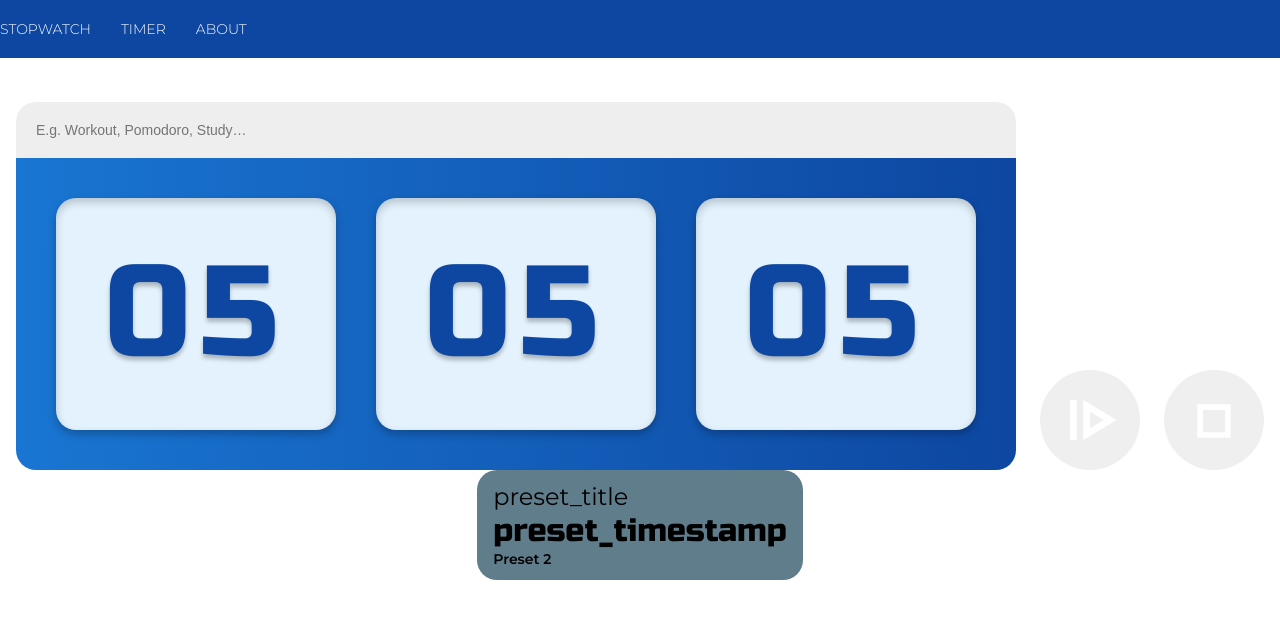
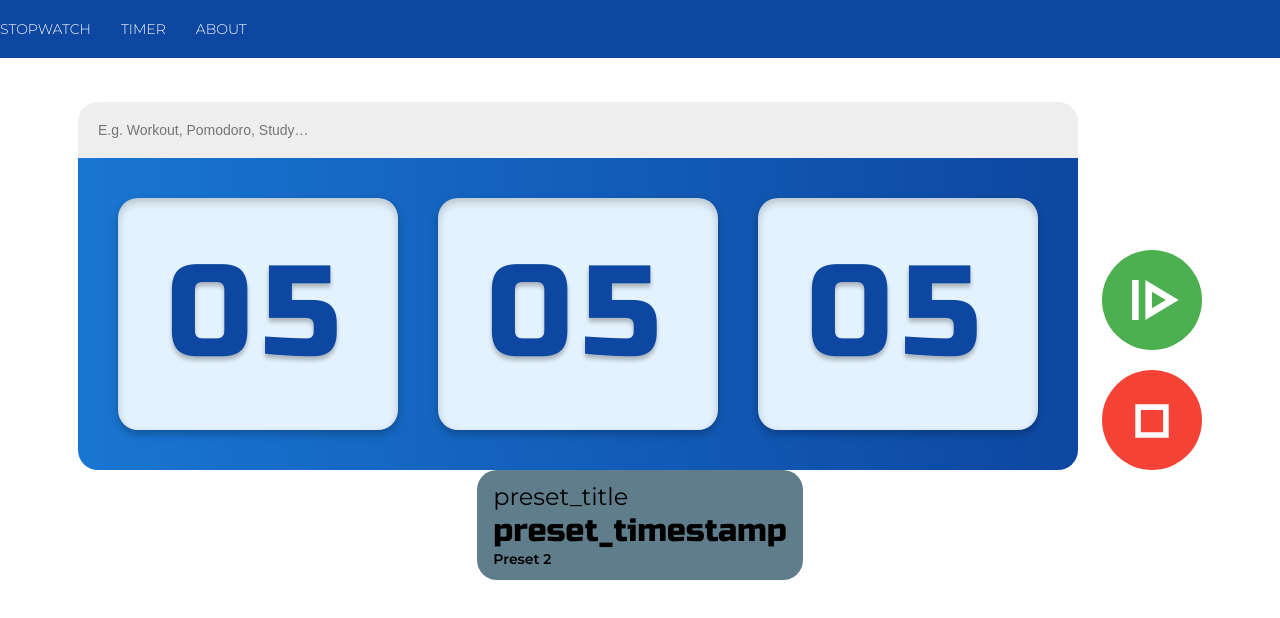
Before and after one commit to sirajularfin/simple-stopwatch, a Next.js app: page /timer in a window 1280 px wide. Shown: the top 618 px of the page. Built offline with nearby package versions, Linux system fonts and the light colour scheme; no server answers.

Commit message:
improve action buttons

```diff
--- a/src/app/(routes)/timer/page.tsx
+++ b/src/app/(routes)/timer/page.tsx
@@ -26,8 +26,10 @@ export default async function Timer() {
 						mode={APPLICATION_MODES.TIMER}
 					/>
 				</div>
-				<ActionButton type={ACTION_TYPES.PLAY} />
-				<ActionButton type={ACTION_TYPES.STOP} />
+				<div className={classes.actionButtons}>
+					<ActionButton type={ACTION_TYPES.PLAY} />
+					<ActionButton type={ACTION_TYPES.STOP} />
+				</div>
 			</div>
 			<Preset
 				title={t('preset_title')}
--- a/src/app/(routes)/timer/style.module.scss
+++ b/src/app/(routes)/timer/style.module.scss
@@ -15,3 +15,9 @@
   gap: convertPxToRem(24);
   align-items: end;
 }
+
+.actionButtons {
+  display: flex;
+  flex-direction: column;
+  gap: convertPxToRem(20);
+}
--- a/src/common/styles/abstracts/variables.scss
+++ b/src/common/styles/abstracts/variables.scss
@@ -27,6 +27,9 @@ $colors: (
 	grey-700: #616161,
 	grey-800: #424242,
 
+	amber-500: #FFC107,
+
+	blue-grey-400: #78909C,
 	blue-grey-500: #607d8b,
 
 	red-500: #f44336,
--- a/src/components/ActionButton/ActionButton.tsx
+++ b/src/components/ActionButton/ActionButton.tsx
@@ -13,23 +13,23 @@ const ActionButton: React.FC<IProps> = ({ type }) => {
 	switch (type) {
 		case ACTION_TYPES.PAUSE:
 			icon = <PauseIcon />;
-			actionBtn = classes.pause;
+			actionBtn = classes.pauseBtn;
 			break;
 		case ACTION_TYPES.PLAY:
 			icon = <ResumeIcon />;
-			actionBtn = classes.play;
+			actionBtn = classes.playBtn;
 			break;
 		case ACTION_TYPES.EDIT:
 			icon = <EditIcon />;
-			actionBtn = classes.edit;
+			actionBtn = classes.editBtn;
 			break;
 		case ACTION_TYPES.DELETE:
 			icon = <DeleteIcon />;
-			actionBtn = classes.delete;
+			actionBtn = classes.deleteBtn;
 			break;
 		case ACTION_TYPES.STOP:
 			icon = <StopIcon />;
-			actionBtn = classes.stop;
+			actionBtn = classes.stopBtn;
 			break;
 		default:
 			break;
--- a/src/components/ActionButton/style.module.scss
+++ b/src/components/ActionButton/style.module.scss
@@ -9,18 +9,22 @@
 	width: convertPxToRem(100);
 }
 
-.resumeBtn {
+.pauseBtn {
+	background-color: color(amber-500);
+}
+
+.playBtn {
 	background-color: color(green-500);
 }
 
-.pauseBtn {
+.editBtn {
+	background-color: color(blue-grey-400);
+}
+
+.deleteBtn {
 	background-color: color(red-500);
 }
 
 .stopBtn {
-
+	background-color: color(red-500);
 }
-
-.deleteBtn {
-
-}
```
Lines whose indentation alone changed are shown as unchanged.
